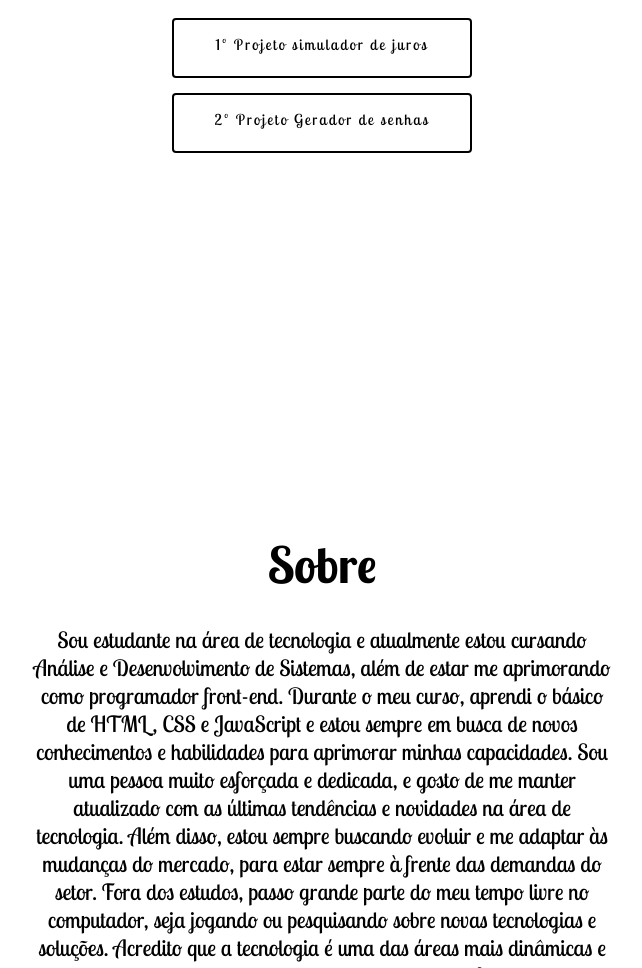
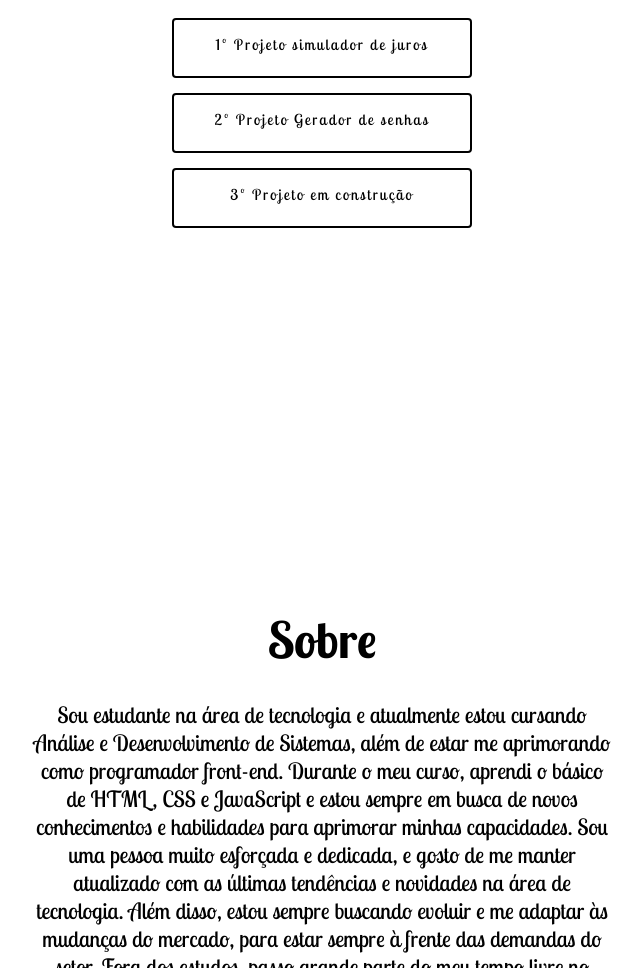
Before and after one commit to GabriellFreitas/Portfolio, a plain HTML site: page index.html in a window 1280 px wide. Shown: the part 1126-2094 px from the top of the page, without its empty margins (318-960 px from the left). Drawn offline with nearby package versions, Linux system fonts and the light colour scheme.

Commit message:
Update index.html

```diff
--- a/index.html
+++ b/index.html
@@ -101,6 +101,11 @@
                     <p class="texto_projeto">2º Projeto Gerador de senhas </p>
                 </div>
             </a>
+                  <a class="projeto_link" href="#">
+                <div class="conteudo_tabela">
+                    <p class="texto_projeto">3º Projeto em construção</p>
+                </div>
+            </a>
         </div>
 
         <!--sobre min-->
```
